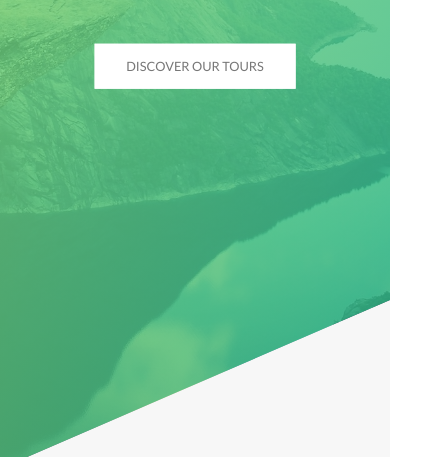
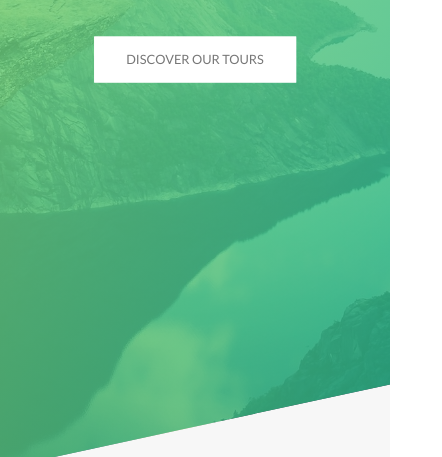
Before and after one commit to alerrero-advancedCSSandSass/Natours, a website: page starter/index.html in a window 390 px wide. Shown: the part 333-790 px from the top of the page, 442 px wide, since content can reach past the window. Drawn offline with Linux system fonts and the light colour scheme; files whose address does not match are found by name.

Commit message:
Started with responsive design. Base, Layout and Pages done

```diff
--- a/starter/sass/abstracts/_mixins.scss
+++ b/starter/sass/abstracts/_mixins.scss
@@ -22,6 +22,7 @@
 [1200-1800px]:  Desktop (where our normal style applies)
 >1800px:        Big desktop
 
+ORDER: Base + Typography > General layout + Grid > Page layout > Components
 
 $breakpoint argument choices:
     - phone
--- a/starter/sass/abstracts/_variables.scss
+++ b/starter/sass/abstracts/_variables.scss
@@ -27,6 +27,7 @@ $default-font-size: 1.6rem;
 //GRID
 $grid-width: 114rem;
 $gutter-vertical: 8rem;
+$gutter-vertical-small: 6rem;
 $gutter-horizontal: 6rem;
 
 //MORE
--- a/starter/sass/base/_base.scss
+++ b/starter/sass/base/_base.scss
@@ -10,15 +10,15 @@ html {
     //Good practice setting the root size to 10px in order to work with rem all over the page
     font-size: 62.5%;
 
-    @include respond(tab-land) {
+    @include respond(tab-land) {    //width < 1200?
         font-size: 56.25%;          //1rem = 9px; 8/16 = 56.25%
     }
 
-    @include respond(tab-port) {
+    @include respond(tab-port) {    //width < 900?
         font-size: 50%;             //1rem = 8px; 8/16 = 50%
     }
 
-    @include respond(big-desktop) {
+    @include respond(big-desktop) { //width < 900?
         font-size: 75%;             //1rem = 12px; 12/16 = 75%
     }
 }
--- a/starter/sass/base/_typography.scss
+++ b/starter/sass/base/_typography.scss
@@ -9,8 +9,8 @@ body {
 .heading-primary {
     color: $color-white;
     text-transform: uppercase;
+
     margin-bottom: 6rem;
-
     backface-visibility: hidden;
 
     &--main {
@@ -22,6 +22,11 @@ body {
         animation-name: moveInLeft;
         animation-duration: 3s;
         animation-timing-function: ease-out;
+
+        @include respond(phone) {
+            letter-spacing: 1rem;
+            font-size: 5rem;
+        }
 
         /*
         animation-delay: 1s;
@@ -36,6 +41,10 @@ body {
         letter-spacing: 1.75rem;
 
         animation: moveInRight 3s ease-out;
+
+        @include respond(phone) {
+            letter-spacing: .5rem;
+        }
     }
 }
 
@@ -49,6 +58,14 @@ body {
     color: transparent;
     letter-spacing: 0.2rem;
     transition: all 2s;
+
+    @include respond(tab-port) {
+        font-size: 3rem;
+    }
+
+    @include respond(phone) {
+        font-size: 2.5rem;
+    }
 
     &:hover {
         transform: rotateX(180deg);
--- a/starter/sass/base/_utilities.scss
+++ b/starter/sass/base/_utilities.scss
@@ -3,7 +3,20 @@
 .u-center-text {text-align: center !important;}
 
 .u-margin-bottom-small {margin-bottom: 1.5rem !important;}
-.u-margin-bottom-medium {margin-bottom: 4rem !important;}
-.u-margin-bottom-big {margin-bottom: 8rem !important;}
+.u-margin-bottom-medium {
+    margin-bottom: 4rem !important;
+
+    @include respond(tab-port) {
+        margin-bottom: 3rem !important;
+    }
+}
+
+.u-margin-bottom-big {
+    margin-bottom: 8rem !important;
+
+    @include respond(tab-port) {
+        margin-bottom: 5rem !important;
+    }
+}
 
 .u-margin-top-big {margin-top: 8rem !important;}
--- a/starter/sass/layout/_footer.scss
+++ b/starter/sass/layout/_footer.scss
@@ -4,9 +4,17 @@
     font-size: 1.4rem;
     color: $color-grey-light-1;
 
+    @include respond(tab-port) {
+        padding: 8rem 0;
+    }
+
     &__logo-box {
         text-align: center;
         margin-bottom: 8rem;
+
+        @include respond(tab-port) {
+            margin-bottom: 6rem;
+        }
     }
 
     &__logo {
@@ -18,6 +26,11 @@
         border-top: 1px solid $color-grey-dark;
         padding-top: 2rem;
         display: inline-block;
+
+        @include respond(tab-port) {
+            width: 100%;
+            text-align: center;
+        }
     }
 
     &__list {
@@ -55,5 +68,10 @@
         padding-top: 2rem;
         width: 80%;
         float: right;
+
+        @include respond(tab-port) {
+            width: 100%;
+            float: none;
+        }
     }
 }
--- a/starter/sass/layout/_grid.scss
+++ b/starter/sass/layout/_grid.scss
@@ -5,6 +5,15 @@
     &:not(:last-child) {
         //we are selecting everything except the last child
         margin-bottom: $gutter-vertical;
+
+        @include respond(tab-port) {
+            margin-bottom: $gutter-vertical-small;
+        }
+    }
+
+    @include respond(tab-port) {
+        max-width: 50rem;
+        padding: 0 3rem;
     }
 
     @include clearfix;
@@ -15,6 +24,15 @@
 
         &:not(:last-child) {
             margin-right: $gutter-horizontal;
+
+            @include respond(tab-port) {
+                margin-right: 0;
+                margin-bottom: $gutter-vertical-small;
+            }
+        }
+
+        @include respond(tab-port) {
+            width: 100% !important;
         }
     }
 
--- a/starter/sass/layout/_header.scss
+++ b/starter/sass/layout/_header.scss
@@ -11,6 +11,10 @@
     position: relative;
 
     clip-path: polygon(0 0, 100% 0, 100% 75vh, 0 100%);
+
+    @include respond(phone) {
+        clip-path: polygon(0 0, 100% 0, 100% 85vh, 0 100%);
+    }
 
     &__logo-box {
         position: absolute;
--- a/starter/sass/layout/_navigation.scss
+++ b/starter/sass/layout/_navigation.scss
@@ -14,6 +14,16 @@
         z-index: 2000;
         text-align: center;
         cursor: pointer;
+
+        @include respond(tab-port) {
+            top: 4rem;
+            right: 4rem;
+        }
+
+        @include respond(phone) {
+            top: 3rem;
+            right: 3rem;
+        }
     }
 
     &__background {
@@ -27,6 +37,16 @@
         z-index: 1000;
 
         transition: transform 1s cubic-bezier(0.86, 0, 0.07, 1);
+
+        @include respond(tab-port) {
+            top: 4.5rem;
+            right: 4.5rem;
+        }
+
+        @include respond(phone) {
+            top: 3.5rem;
+            right: 3.5rem;
+        }
     }
 
     &__nav {
--- a/starter/sass/pages/_home.scss
+++ b/starter/sass/pages/_home.scss
@@ -2,6 +2,10 @@
     background-color: $color-grey-light-1;
     padding: 25rem 0;
     margin-top: -20vh;
+
+    @include respond(tab-port) {
+        padding: 20rem 0;
+    }
 }
 
 .section-features {
@@ -21,22 +25,38 @@
     & > * {
         transform: skewY(7deg);
     }
+
+    @include respond(tab-port) {
+        padding: 15rem 0;
+    }
 }
 
 .section-tours {
     background-color: $color-grey-light-1;
     padding: 25rem 0 15rem 0;
     margin-top: -15rem;
+
+    @include respond(tab-port) {
+        padding: 20rem 0 10rem 0;
+    }
 }
 
 .section-stories {
     padding: 15rem 0;
     position: relative;
+
+    @include respond(tab-port) {
+        padding: 10rem 0;
+    }
 }
 
 .section-book {
     padding: 15rem 0;
     background-image: linear-gradient(to right bottom, $color-primary-light, $color-primary-dark);
+
+    @include respond(tab-port) {
+        padding: 10rem 0;
+    }
 }
 
 .book {
```
Also changed, not shown: starter/css/style.css.
